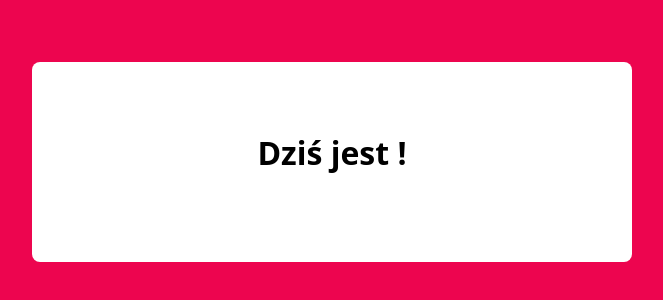
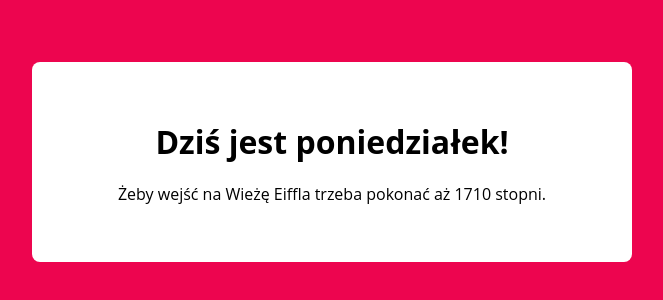
Before and after one commit to DamianC1/SmallJsProjects, a plain HTML site: page The current day and an interesting fact/index.html in a window 1280 px wide. Shown: the part 238-538 px from the top of the page, without its empty margins (308-971 px from the left). Drawn offline with Linux system fonts and the light colour scheme.

Commit message:
finished project

```diff
--- a/The current day and an interesting fact/index.html
+++ b/The current day and an interesting fact/index.html
@@ -14,6 +14,7 @@
         <h1>Dziś jest <span class="current-day"></span>!</h1>
         <p class="fun-fact"></p>
     </div>
+    <script src="script.js"></script>
 </body>
 
 </html>
--- a/The current day and an interesting fact/script.js
+++ b/The current day and an interesting fact/script.js
@@ -1,5 +1,7 @@
 const currentDay = document.querySelector('.current-day');
 const funFact = document.querySelector('.fun-fact');
+const day = new Date();
+currentDay.textContent = day.toLocaleDateString('pl', { weekday: 'long' });
 
 const facts = [
 	'Krokodyl nie potrafi wystawić języka.',
@@ -11,3 +13,6 @@ const facts = [
 	'Chińczycy w ciągu roku zużywają około 80 miliardów pałeczek.',
 	'Żeby wejść na Wieżę Eiffla trzeba pokonać aż 1710 stopni.',
 ];
+const randomFact = facts[Math.floor(Math.random() * facts.length)];
+console.log(randomFact);
+funFact.textContent = randomFact;
```
